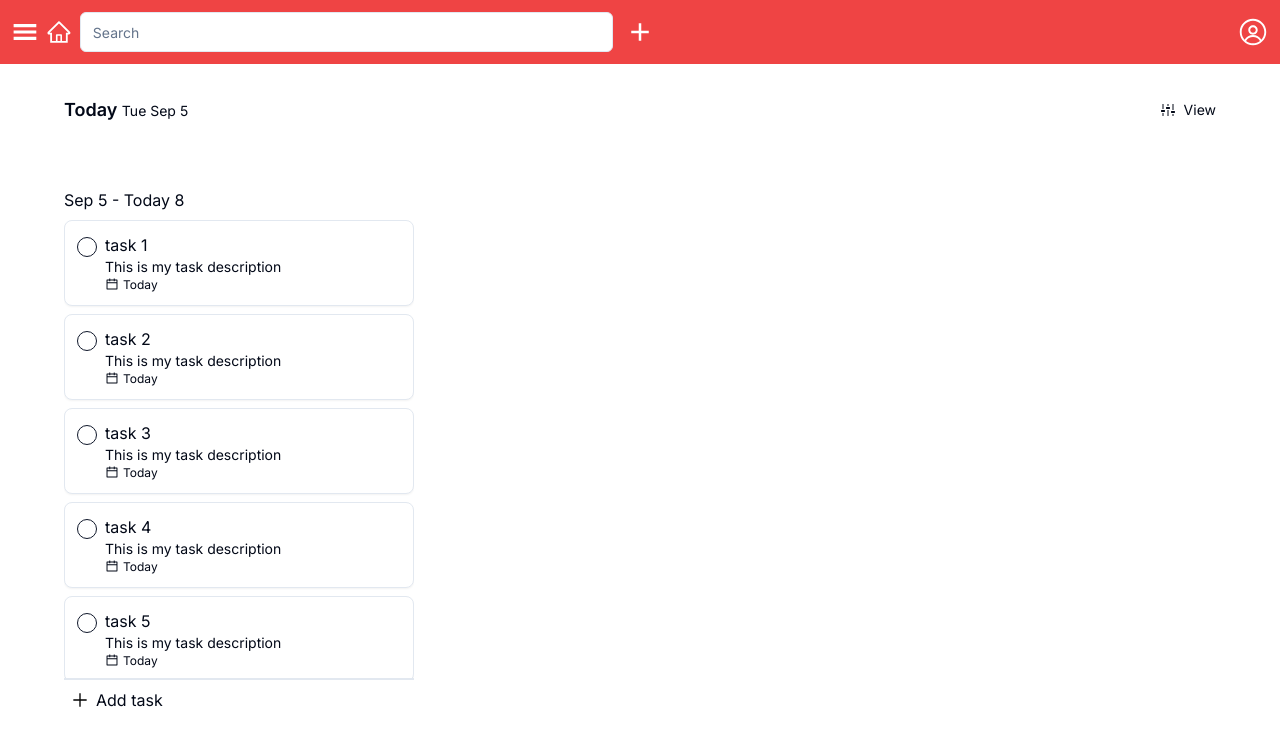
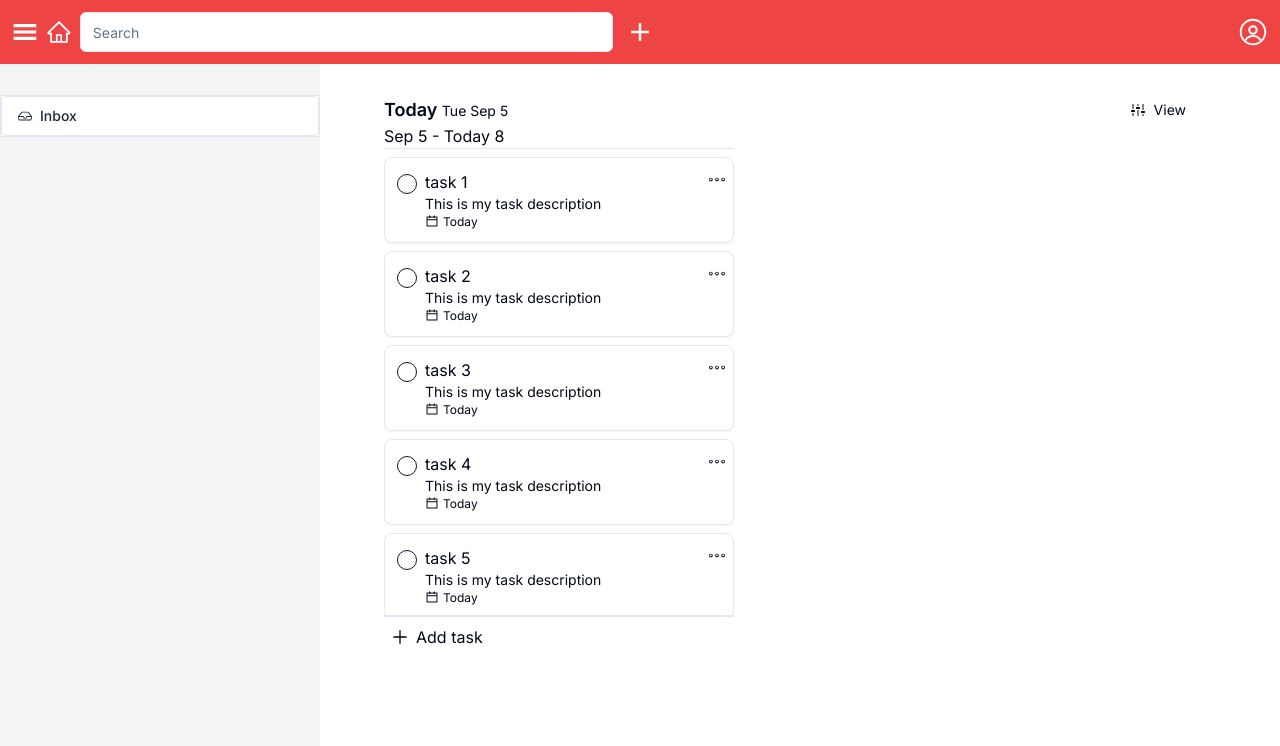
Before and after one commit to eric-nichols-nyc/listit-nextjs, a Next.js app: page / in a window 1280 px wide. Shown: the top 746 px of the page. Built offline with nearby package versions, Linux system fonts and the light colour scheme.

Commit message:
added layout updates

```diff
--- a/app/globals.css
+++ b/app/globals.css
@@ -74,7 +74,9 @@
     @apply bg-background text-foreground;
   }
 }
-
+.maincontent{
+  height: calc(100vh - 64px);
+}
 .columncontainer{
   height: calc(100vh - 300px);
 }
--- a/app/layout.tsx
+++ b/app/layout.tsx
@@ -5,6 +5,7 @@
 import Topbar from '@/components/Topbar'
 import {ToastContainer} from 'react-toastify'
 import 'react-toastify/dist/ReactToastify.css'
+import Sidenav from '@/components/Sidenav'
 
 const inter = Inter({ subsets: ['latin'] })
 
@@ -23,7 +24,7 @@
       <body className={inter.className}>
         <ToastContainer
           position="bottom-left"
-          autoClose={1000}
+          autoClose={5000}
           hideProgressBar={true}
           newestOnTop={false}
           closeOnClick
@@ -34,8 +35,12 @@
           theme="dark"
         />
         <Topbar />
-        <Header />
-        {children}
+        <div className="flex maincontent">
+          <Sidenav />
+          <div>
+            {children}
+          </div>
+        </div>
       </body>
     </html>
   )
--- a/app/page.tsx
+++ b/app/page.tsx
@@ -1,20 +1,32 @@
+"use client";
 import Column from '@/components/Column'
 import ColumnFooter from '@/components/AddTaskForm'
-import Image from 'next/image'
+import { useEffect } from 'react';
+import Header from '@/components/Header';
 
 export default function Home() {
   const maxH = 660;
+  const contentW = window.innerWidth - 350;
+
+  useEffect(() => {
+    import('preline')
+  }, [])
 
   return (
-    <main>
-      <div
-        className="
+      <div className="
         flex
+        flex-col
+        w-full
         px-16
-        py-8"
-      >
+        py-8
+      "
+      style={{width: contentW}}>
+      <Header />
+
+        <div>
+          <div className="flex ">
             <div className="w-[350px] relative">
-          <div className="flex mb-2 relative">Sep 5 - Today 8</div>
+              <div className="flex mb-2 relative border-b ">Sep 5 - Today 8</div>
               <div
                 className={`relative columncontainer w-full overflow-y-scroll pb-16`}
                 style={{ maxHeight: maxH }}>
@@ -25,6 +37,7 @@
               </div>
             </div>
           </div>
-    </main>
+        </div>
+      </div>
   )
 }
--- a/components/AddTaskForm.tsx
+++ b/components/AddTaskForm.tsx
@@ -14,8 +14,6 @@
 import { toast } from 'react-toastify';
 
 const AddtaskForm = () => {
-  const notify = () => toast("Wow so easy!");
-
   const [tasks, addTask] = useTaskStore(state => [
     state.tasks,
     state.addTask,
@@ -55,7 +53,12 @@
     <div className="
     border-t-2
     w-[350px]
-    p-2 flex items-center cursor-pointer hover:text-red-600 bg-white
+    p-2
+    flex
+    items-center
+    cursor-pointer
+    hover:text-red-600
+    bg-white
     ">
       {
         showForm ? (
@@ -73,7 +76,6 @@
                   className="border border-gray-200 p-2 w-full text-sm mt-2"
                   placeholder="Description..."
                   onChange={(e) => setTask({ ...task, description: e.target.value })}
-
                 />
               </div>
             </CardContent>
@@ -96,8 +98,9 @@
         )
           :
           <div
-          onClick={() => setShowForm(true)}
-          className='flex items-center cursor-pointer'>
+            onClick={() => setShowForm(true)}
+            className='flex items-center cursor-pointer'
+          >
             <GrAdd className="inline-block mr-2" />
             <div>
               Add task
--- a/components/Header.tsx
+++ b/components/Header.tsx
@@ -1,4 +1,8 @@
-import React from 'react'
+import {
+  Popover,
+  PopoverContent,
+  PopoverTrigger,
+} from "@/components/ui/popover"
 import { VscSettings } from 'react-icons/vsc'
 const Header = () => {
   return (
@@ -7,19 +11,22 @@
       className="
       flex
       justify-between
-      px-16
-      py-8
       ">
         <div>
           <span className="font-semibold text-lg">Today </span>
           <span className="text-sm">Tue Sep 5</span>
         </div>
+        <Popover>
+          <PopoverTrigger>
             <div className="flex items-center gap-2 cursor-pointer">
               <VscSettings />
               <div className="text-sm">
                 View
               </div>
             </div>
+          </PopoverTrigger>
+          <PopoverContent>Place content for the popover here.</PopoverContent>
+        </Popover>
       </div>
     </div>
   )
--- /dev/null
+++ b/components/Sidenav.tsx
@@ -0,0 +1,38 @@
+import React from 'react'
+import { BsInbox } from 'react-icons/bs'
+import { MdOutlineCalendarToday } from 'react-icons/md'
+import { MdCalendarToday } from 'react-icons/md'
+import { Button } from './ui/button'
+
+export const Sidenav = () => {
+  return (
+    <div
+    className="
+    w-[320px]
+    bg-gray-100
+    pt-8
+    "
+    >
+      <ul className="max-w-xs flex flex-col">
+        <li className="
+          flex
+          gap-x-2
+          text-sm
+          font-medium
+          bg-white border
+          text-gray-800
+          -mt-px
+          dark:bg-gray-800
+          dark:border-gray-700
+          dark:text-white">
+          <Button className="w-full gap-2 justify-start" variant="outline">
+            <BsInbox />
+            Inbox
+          </Button>
+        </li>
+      </ul>
+    </div>
+  )
+}
+
+export default Sidenav
--- a/components/Task.tsx
+++ b/components/Task.tsx
@@ -7,6 +7,13 @@
 import { AiOutlineCalendar } from "react-icons/ai"
 import { useTaskStore } from "@/store/taskStore";
 import { toast } from "react-toastify";
+import {
+  Popover,
+  PopoverContent,
+  PopoverTrigger,
+} from "@/components/ui/popover"
+import { VscSettings } from 'react-icons/vsc'
+import { TfiMore } from 'react-icons/tfi'
 
 const Task = ({
   id,
@@ -24,7 +31,7 @@
   return (
     <Card
       id={id}
-      className="mb-2"
+      className="mb-2 relative"
       {...draggableProps}
       {...draggableHandleProps}
       ref={innerRef}
@@ -43,9 +50,7 @@
             }}
           />
           <div className="flex flex-col ml-2">
-            <div>
               {name}
-            </div>
             <div className="text-sm">
               {description}
             </div>
@@ -59,6 +64,14 @@
             </div>
           </div>
         </div>
+        <div className="absolute right-2">
+          <Popover>
+            <PopoverTrigger>
+              <TfiMore />
+            </PopoverTrigger>
+            <PopoverContent>Place content for the popover here.</PopoverContent>
+          </Popover>
+        </div>
       </CardContent>
     </Card>
   )
--- /dev/null
+++ b/components/ui/popover.tsx
@@ -0,0 +1,31 @@
+"use client"
+
+import * as React from "react"
+import * as PopoverPrimitive from "@radix-ui/react-popover"
+
+import { cn } from "@/lib/utils"
+
+const Popover = PopoverPrimitive.Root
+
+const PopoverTrigger = PopoverPrimitive.Trigger
+
+const PopoverContent = React.forwardRef<
+  React.ElementRef<typeof PopoverPrimitive.Content>,
+  React.ComponentPropsWithoutRef<typeof PopoverPrimitive.Content>
+>(({ className, align = "center", sideOffset = 4, ...props }, ref) => (
+  <PopoverPrimitive.Portal>
+    <PopoverPrimitive.Content
+      ref={ref}
+      align={align}
+      sideOffset={sideOffset}
+      className={cn(
+        "z-50 w-72 rounded-md border bg-popover p-4 text-popover-foreground shadow-md outline-none data-[state=open]:animate-in data-[state=closed]:animate-out data-[state=closed]:fade-out-0 data-[state=open]:fade-in-0 data-[state=closed]:zoom-out-95 data-[state=open]:zoom-in-95 data-[side=bottom]:slide-in-from-top-2 data-[side=left]:slide-in-from-right-2 data-[side=right]:slide-in-from-left-2 data-[side=top]:slide-in-from-bottom-2",
+        className
+      )}
+      {...props}
+    />
+  </PopoverPrimitive.Portal>
+))
+PopoverContent.displayName = PopoverPrimitive.Content.displayName
+
+export { Popover, PopoverTrigger, PopoverContent }
--- a/d.types.ts
+++ b/d.types.ts
@@ -7,3 +7,8 @@
   draggableProps?: any;
   draggableHandleProps?: any;
 }
+
+declare module 'preline' {
+  const plugin: any;
+  export default plugin;
+}
--- a/package.json
+++ b/package.json
@@ -10,6 +10,8 @@
   },
   "dependencies": {
     "@radix-ui/react-checkbox": "^1.0.4",
+    "@radix-ui/react-dialog": "^1.0.4",
+    "@radix-ui/react-popover": "^1.0.6",
     "@radix-ui/react-slot": "^1.0.2",
     "@types/node": "20.5.9",
     "@types/react": "18.2.21",
@@ -23,6 +25,7 @@
     "lucide-react": "^0.274.0",
     "next": "13.4.19",
     "postcss": "8.4.29",
+    "preline": "^1.9.0",
     "react": "18.2.0",
     "react-beautiful-dnd": "^13.1.1",
     "react-dom": "18.2.0",
--- a/tailwind.config.ts
+++ b/tailwind.config.ts
@@ -5,6 +5,7 @@
     './pages/**/*.{js,ts,jsx,tsx,mdx}',
     './components/**/*.{js,ts,jsx,tsx,mdx}',
     './app/**/*.{js,ts,jsx,tsx,mdx}',
+    'node_modules/preline/dist/*.js',
   ],
   theme: {
     extend: {
@@ -15,6 +16,6 @@
       },
     },
   },
-  plugins: [],
-}
+  plugins: [require('preline/plugin')],
+};
 export default config
```
Also changed, not shown: components/ui/sheet.tsx (added, +144 -0 lines), 1 other file (tests, documents, lock files or other folders). Lines whose indentation alone changed are shown as unchanged.
